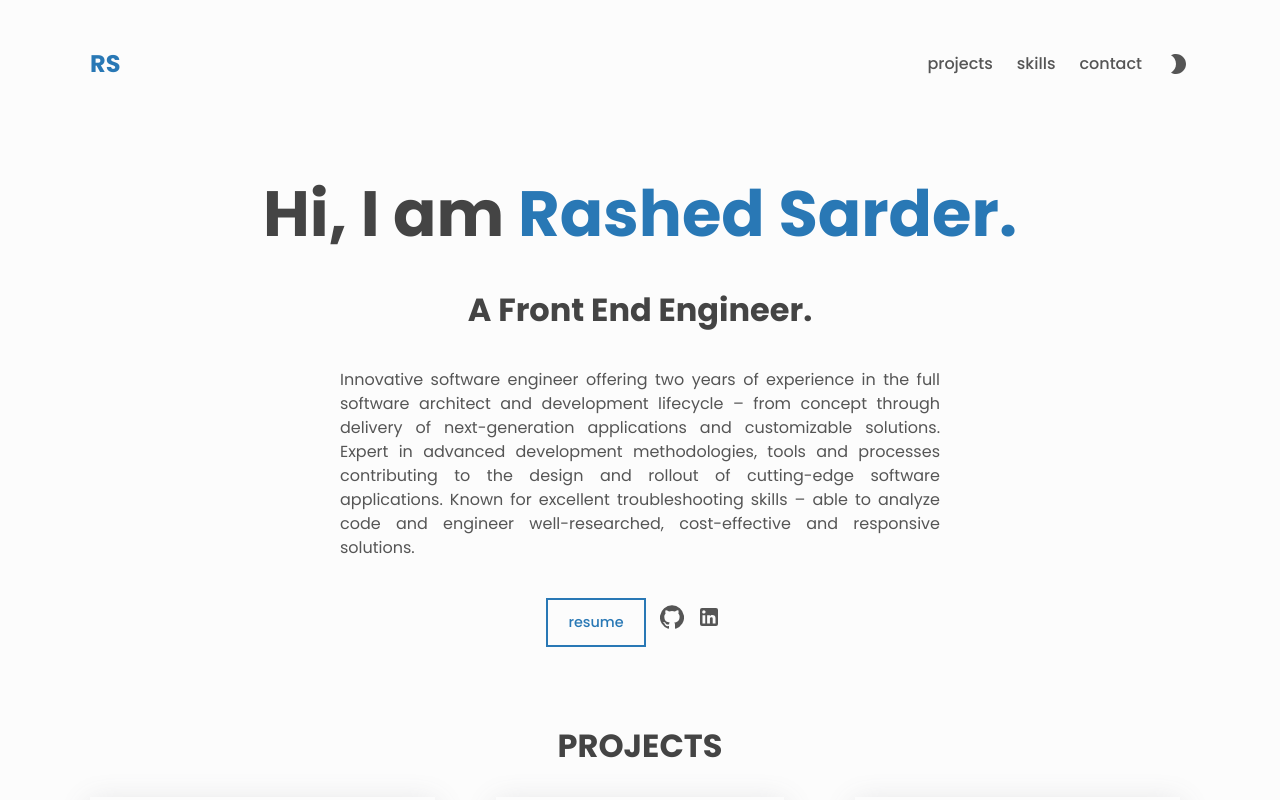
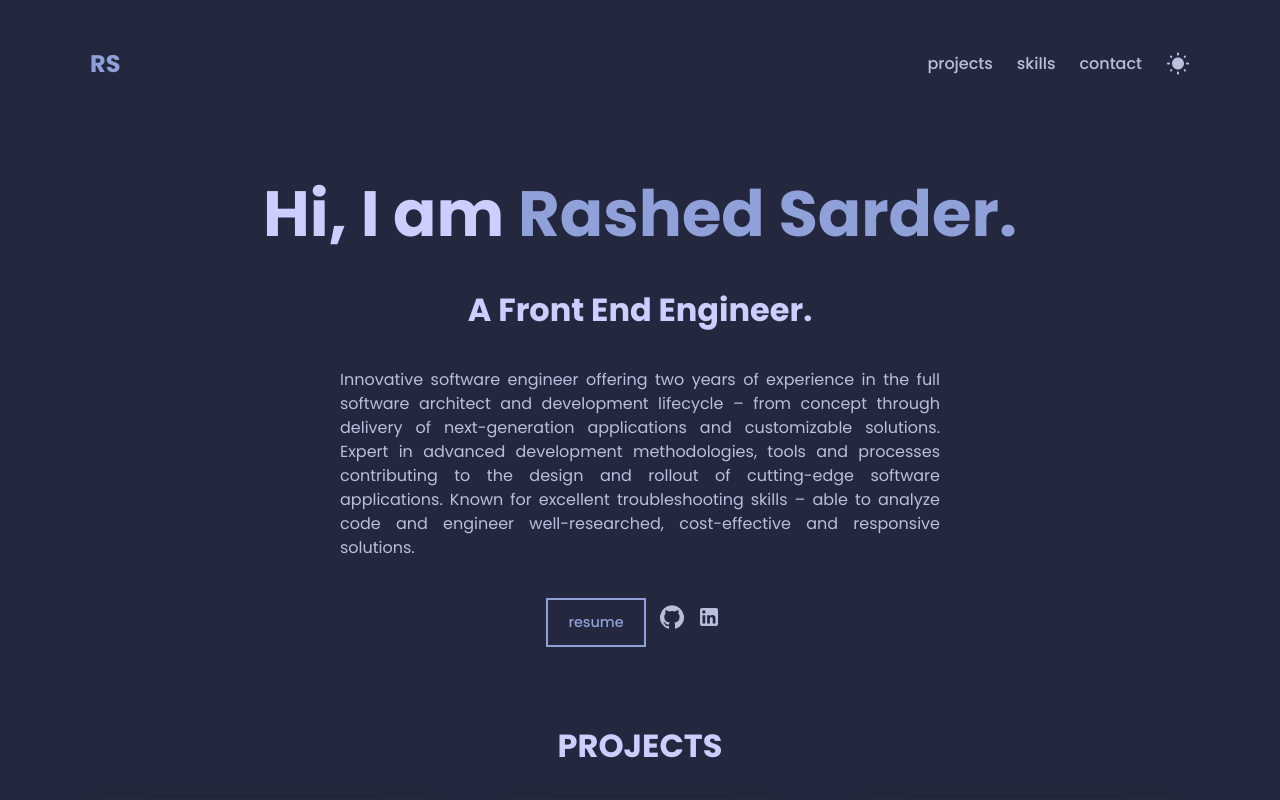
Before and after one commit to rashedsarder13/me, a React (Create React App) app: page / in a window 1280 px wide. Shown: the top 800 px of the page. Built offline with nearby package versions, Linux system fonts and the light colour scheme.

Commit message:
Update theme.js

```diff
--- a/src/contexts/theme.js
+++ b/src/contexts/theme.js
@@ -8,9 +8,9 @@ const ThemeProvider = ({ children }) => {
 
   useEffect(() => {
     const darkMediaQuery = window.matchMedia('(prefers-color-scheme: dark)');
-    setThemeName(darkMediaQuery.matches ? 'dark' : 'light')
+    setThemeName(darkMediaQuery.matches ? 'light' : 'dark')
     darkMediaQuery.addEventListener('change', (e) => {
-      setThemeName(e.matches ? 'dark' : 'light')
+      setThemeName(e.matches ? 'light' : 'dark')
     });
   }, [])
 
```
